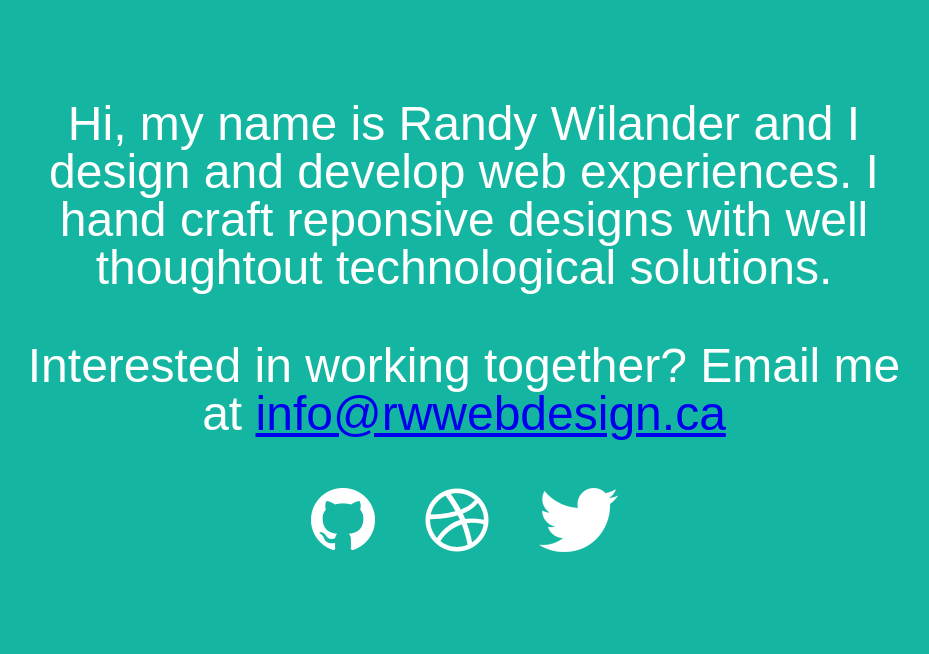
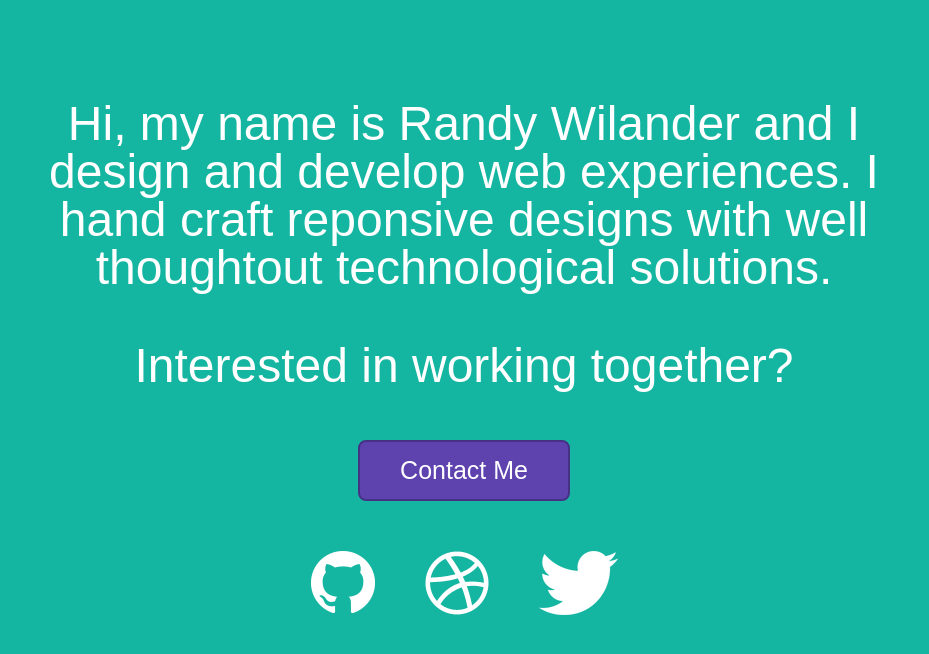
Before and after one commit to rwwebdesign/rwwebdesign.ca, a plain HTML site: page index.html in a window 1280 px wide. Shown: the whole page, without its empty margins (176-1105 px from the left). Drawn offline with Linux system fonts and the light colour scheme; a web font is replaced by a local one.

Commit message:
Added contact button to replace text link

```diff
--- a/css/main.css
+++ b/css/main.css
@@ -17,6 +17,31 @@ body{
 }
 .about-me .name {
 	font-family: 'pxn-bold', sans-serif;
+}
+.contact-me {
+	margin-top: 50px;
+}
+.contact-me a {
+	background-color: #5E43AF;
+	-moz-border-radius: 8px;
+	-webkit-border-radius: 8px;
+	border-radius: 8px;
+	border: 2px solid #463185;
+	display: inline-block;
+	cursor: pointer;
+	color: #ffffff;
+	font-family: 'pxn-light', sans-serif;
+	font-size: 25px;
+	padding: 16px 40px;
+	text-decoration: none;
+	text-shadow: 0px 1px 0px #5E43AF;
+}
+.contact-me a:hover {
+	background-color: #7351da;
+}
+.contact-me a:active {
+	position: relative;
+	top: 1px;
 }
 .social-links {
 	list-style-type: none;
--- a/index.html
+++ b/index.html
@@ -7,7 +7,8 @@
 <body>
 	<div id="content-container">
 		<p class="about-me">Hi, my name is <span class="name">Randy Wilander</span> and I design and develop web experiences. I hand craft reponsive designs with well thoughtout technological solutions.</p>
-		<p class="work-with-me">Interested in working together? Email me at <a href="mailto:info@rwwebdesign.ca">info@rwwebdesign.ca</a></p>
+		<p class="work-with-me">Interested in working together?</p>
+		<p class="contact-me"><a href="mailto:info@rwwebdesign.ca">Contact Me</a></p>
 		<ul class="social-links clear">
 			<li><a href="https://github.com/rwwebdesign" alt="Github"><img src="images/github_logo_white.png"></a></li>
 			<li><a href="http://dribbble.com/RWWebDesign" alt="Dribble"><img src="images/dribble_logo_white.png"></a></li>
```
